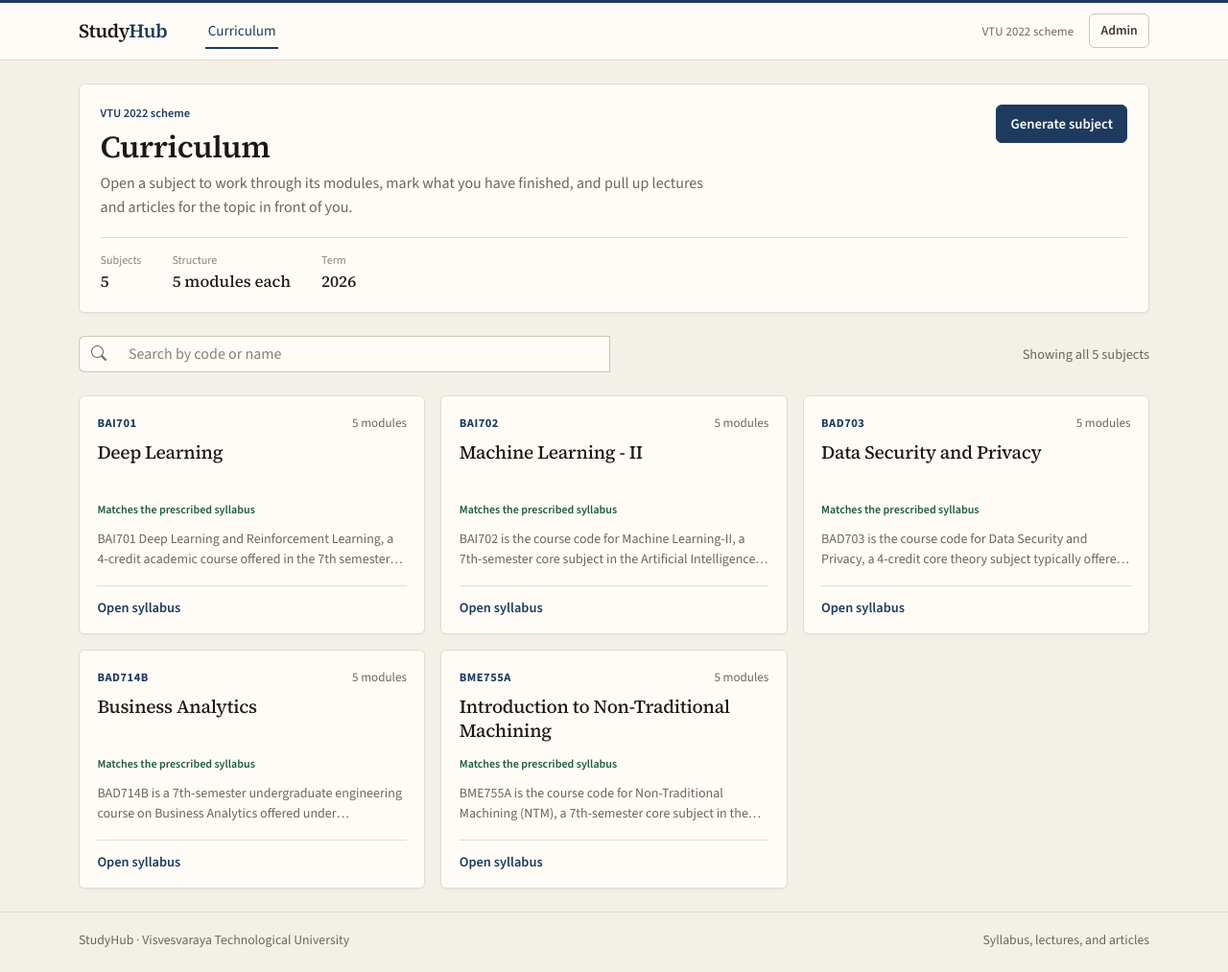
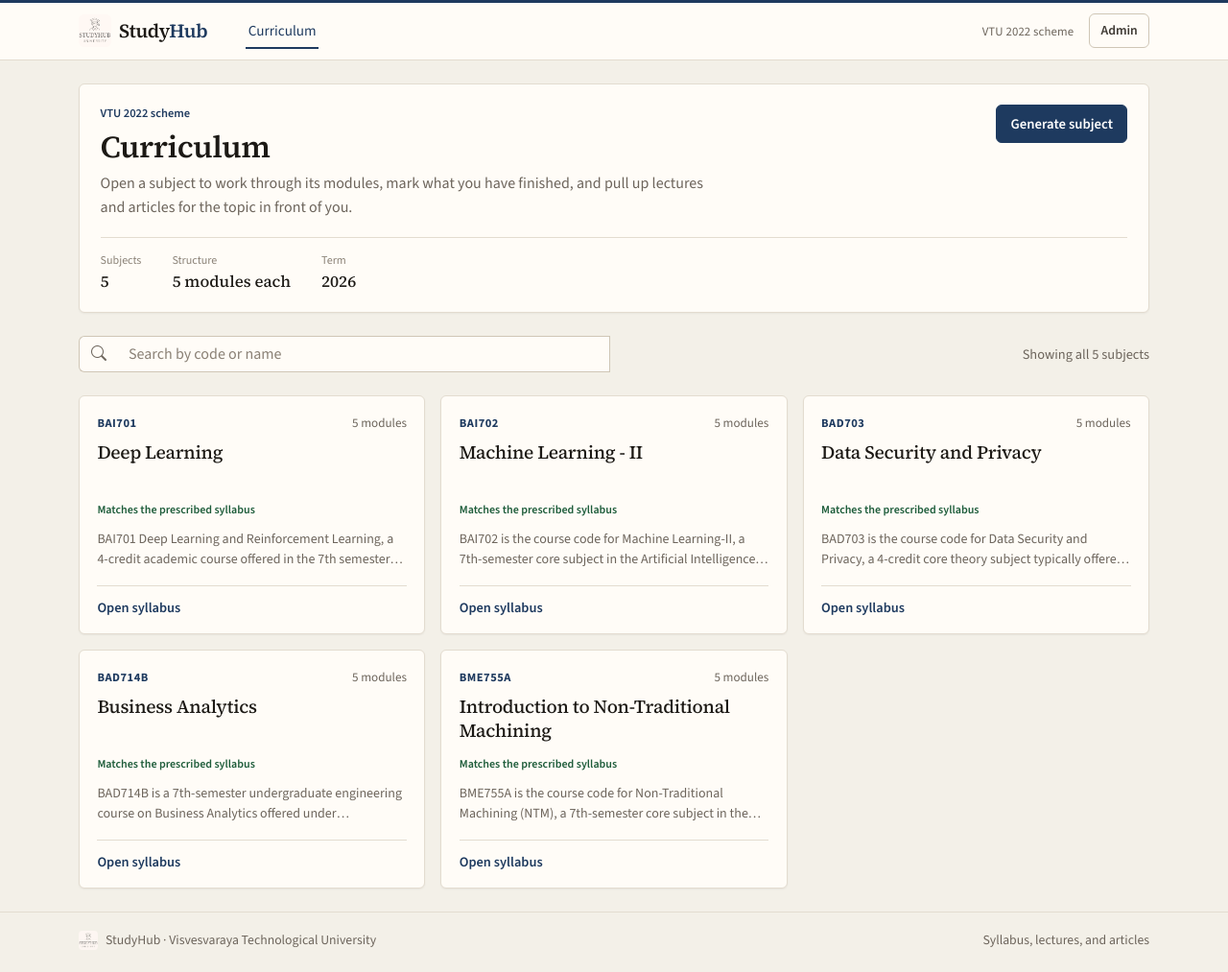
Before and after one commit to Syedfarhan078/studyhub, a Django app: page / in a window 1280 px wide. Shown: the whole page at 96% size. Run offline with Django 5.2, Linux system fonts and the light colour scheme; data comes from the database, SQL or seed files in the repository.

Commit message:
updated new logo

```diff
--- a/static/css/custom.css
+++ b/static/css/custom.css
@@ -105,9 +105,48 @@ a:hover { color: var(--navy-deep); }
     letter-spacing: -0.02em;
     color: var(--ink) !important;
     padding: 0;
+    display: inline-flex;
+    align-items: center;
+    gap: 0.6rem;
+    text-decoration: none;
+    line-height: 1;
 }
 
-.navbar-brand span { color: var(--navy); }
+.navbar-brand .brand-logo {
+    height: 34px;
+    width: auto;
+    max-width: 40px;
+    object-fit: contain;
+    border-radius: 6px;
+    display: inline-block;
+    vertical-align: middle;
+    transition: transform 0.15s ease-in-out;
+}
+
+.navbar-brand:hover .brand-logo {
+    transform: scale(1.05);
+}
+
+.navbar-brand .brand-name {
+    color: var(--ink);
+    display: inline-block;
+    line-height: 1;
+}
+
+.navbar-brand .brand-name span,
+.navbar-brand > span:not(.brand-name) {
+    color: var(--navy);
+}
+
+.footer-logo {
+    height: 20px;
+    width: auto;
+    object-fit: contain;
+    border-radius: 4px;
+    display: inline-block;
+    vertical-align: middle;
+    opacity: 0.85;
+}
 
 .nav-link {
     font-size: 0.95rem !important;
--- a/templates/base.html
+++ b/templates/base.html
@@ -6,6 +6,9 @@
     <meta name="viewport" content="width=device-width, initial-scale=1.0">
     <meta name="theme-color" content="#f3f0e8">
     <title>{% block title %}StudyHub — University Curriculum & Study Platform{% endblock %}</title>
+
+    <link rel="icon" type="image/png" href="{% static 'logo/studyhublogo.png' %}">
+    <link rel="apple-touch-icon" href="{% static 'logo/studyhublogo.png' %}">
 
     <link rel="preconnect" href="https://fonts.googleapis.com">
     <link rel="preconnect" href="https://fonts.gstatic.com" crossorigin>
@@ -22,7 +25,10 @@
     <header class="site-header">
         <nav class="navbar navbar-expand-lg">
             <div class="container">
-                <a class="navbar-brand" href="/">Study<span>Hub</span></a>
+                <a class="navbar-brand d-inline-flex align-items-center gap-2" href="/">
+                    <img src="{% static 'logo/studyhublogo.png' %}" alt="StudyHub Logo" class="brand-logo" width="34" height="32">
+                    <span class="brand-name">Study<span>Hub</span></span>
+                </a>
 
                 <button class="navbar-toggler border-0" type="button" data-bs-toggle="collapse" data-bs-target="#studyHubNavbar" aria-controls="studyHubNavbar" aria-expanded="false" aria-label="Toggle navigation" style="min-width: 44px; min-height: 44px;">
                     <span class="navbar-toggler-icon"></span>
@@ -65,8 +71,11 @@
     </main>
 
     <footer class="site-footer mt-auto">
-        <div class="container">
-            <span>StudyHub · Visvesvaraya Technological University</span>
+        <div class="container d-flex flex-wrap justify-content-between align-items-center gap-2">
+            <div class="d-flex align-items-center gap-2">
+                <img src="{% static 'logo/studyhublogo.png' %}" alt="StudyHub" class="footer-logo" width="22" height="21">
+                <span>StudyHub · Visvesvaraya Technological University</span>
+            </div>
             <span>Syllabus, lectures, and articles</span>
         </div>
     </footer>
```
Also changed, not shown: templates/admin/login.html (+6 -1 lines), static/logo/studyhublogo.png (added).
